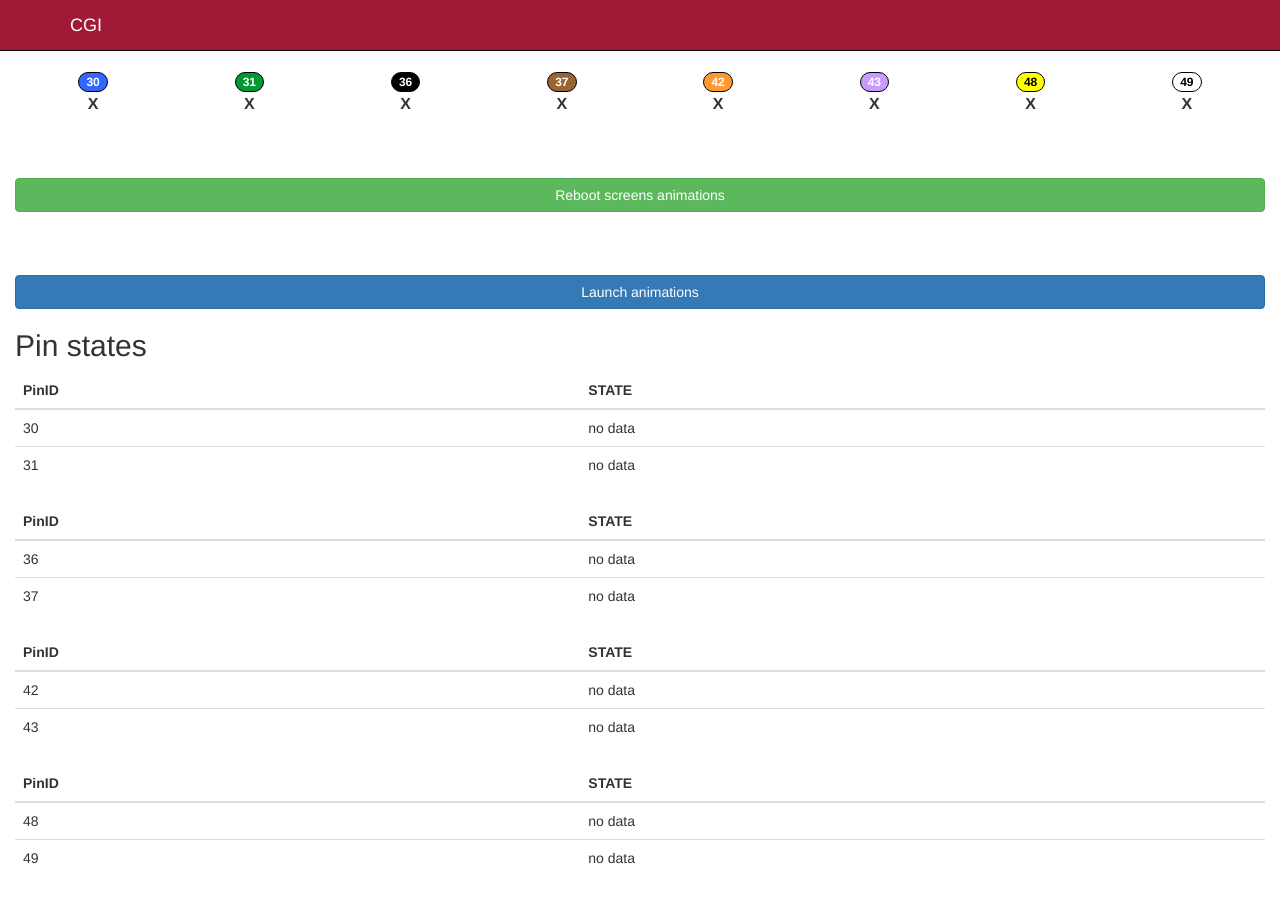
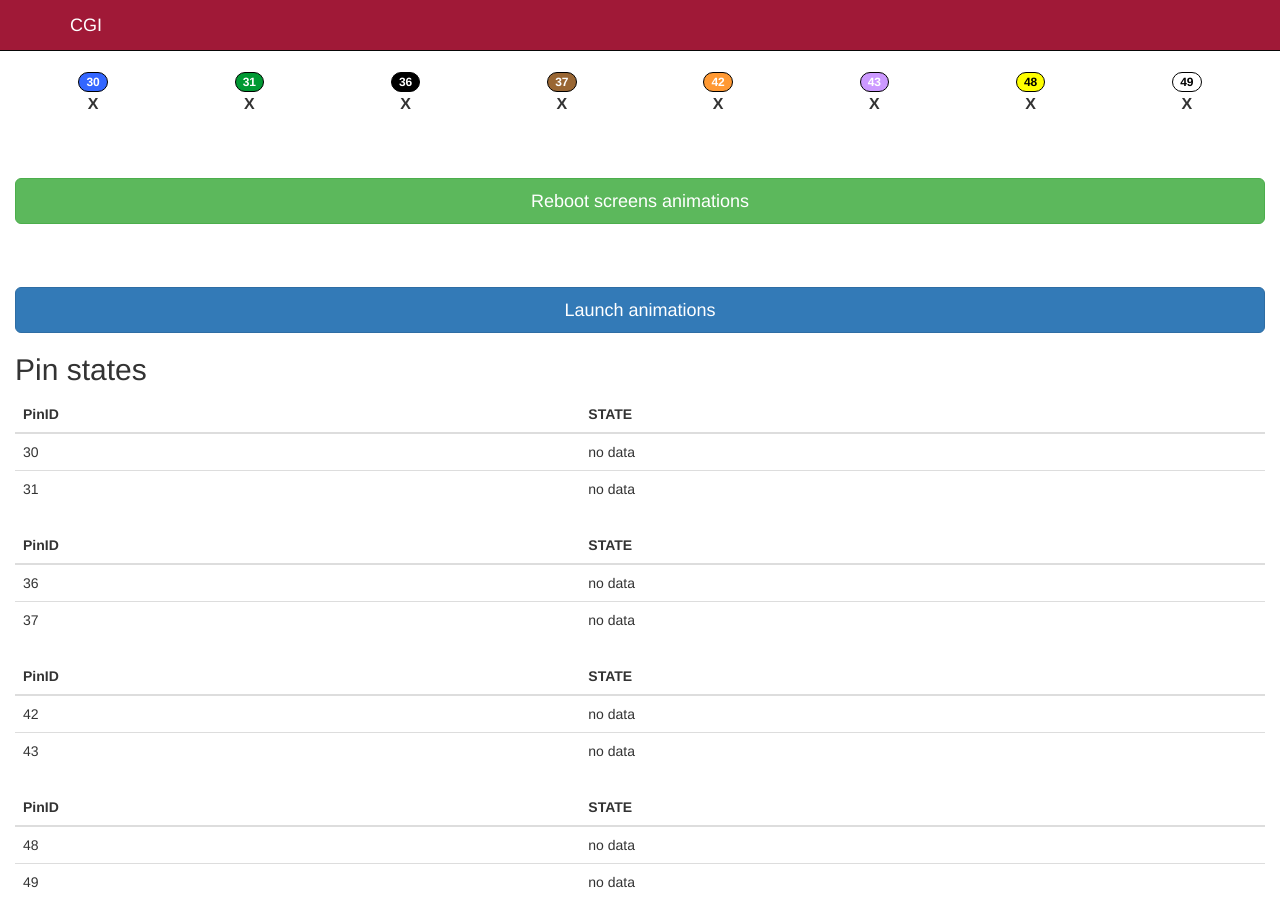
Before and after one commit to PerraiD/nodejs-escape-game, a website: page views/states.html in a window 1280 px wide. Before the commit the page ends 896 px from the top, so only its background shows below. Drawn offline with Linux system fonts and the light colour scheme; files that its build step writes are made by us from their sources; no server answers; files whose address does not match are found by name.

Commit message:
changement de la taille des boutons

```diff
--- a/views/states.html
+++ b/views/states.html
@@ -115,11 +115,11 @@
     </table>
 
 
-        <button  type="button" class="btn btn-success btn-block restartButton" onclick="stopAnimation()">
+        <button  type="button" class="btn btn-success btn-lg btn-block restartButton" onclick="stopAnimation()">
             Reboot screens animations
         </button>
 
-          <button type="button" class="btn btn-primary btn-block restartButton" onclick="startAnimation()">
+          <button type="button" class="btn btn-primary btn-lg btn-block restartButton" onclick="startAnimation()">
            Launch animations
         </button>
 
```
